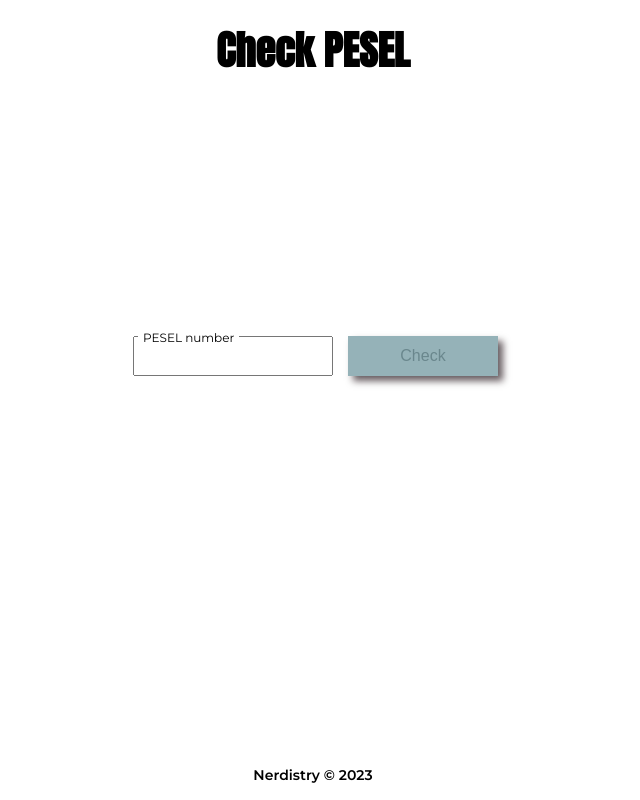
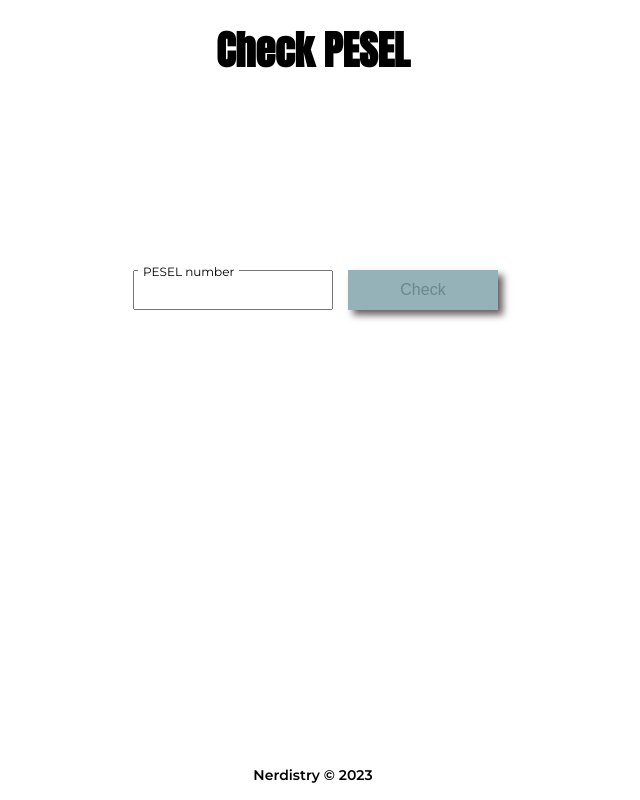
Before and after one commit to DarekMazur/pesel_veryfication, a React (Vite) app: page / in a window 1280 px wide. Shown: the whole page, without its empty margins (327-967 px from the left). Built offline with nearby package versions, Linux system fonts and the light colour scheme.

Commit message:
Fix layout styles

```diff
--- a/src/App.jsx
+++ b/src/App.jsx
@@ -11,7 +11,7 @@ import { ThemeProvider } from 'styled-components';
 import { theme } from './utils/themes/theme.js';
 import { GlobalStyle } from './styles/globalStyle.js';
 import Layout from './components/Layout/Layout.jsx';
-import { Alert } from './Alert/Alert.styles.js';
+import { Alert } from './components/Alert/Alert.styles.js';
 
 const App = () => {
 	const initialState = {
--- a/src/components/Layout/Layout.jsx
+++ b/src/components/Layout/Layout.jsx
@@ -2,14 +2,15 @@ import React from 'react';
 import PropTypes from "prop-types";
 import Header from '../Header/Header.jsx';
 import Footer from '../Footer/Footer.jsx';
+import {StyledLayout} from "./Layout.styles.js";
 
 const Layout = ({ children }) => {
 	return (
-		<>
+		<StyledLayout>
 			<Header />
 			<main>{children}</main>
 			<Footer />
-		</>
+		</StyledLayout>
 	);
 };
 
--- /dev/null
+++ b/src/components/Layout/Layout.styles.js
@@ -0,0 +1,14 @@
+import styled from "styled-components";
+
+export const StyledLayout = styled.div`
+    min-height: 100vh;
+    display: flex;
+    flex-direction: column;
+    justify-content: space-between;
+    margin: 0;
+
+    & > main {
+        justify-content: flex-start;
+        min-height: 39rem;
+    }
+`
--- a/src/styles/globalStyle.js
+++ b/src/styles/globalStyle.js
@@ -1,5 +1,4 @@
 import {createGlobalStyle} from 'styled-components';
-import {Wrapper} from "../components/Wrapper/Wrapper.styles.js";
 
 export const GlobalStyle = createGlobalStyle`
 		html {
@@ -10,19 +9,6 @@ export const GlobalStyle = createGlobalStyle`
 		body {
 				font-family: ${({theme}) => theme.fonts.main};
 				margin: 0;
-
-				#root {
-						min-height: 100vh;
-						display: flex;
-						flex-direction: column;
-						justify-content: space-between;
-						margin: 0;
-
-						& > ${Wrapper} {
-								justify-content: flex-start;
-								min-height: 32rem;
-						}
-				}
 		}
 
 		*, *::after, *::before {
```
Also changed, not shown: src/components/Alert/Alert.styles.js (renamed from src/Alert/Alert.styles.js).
